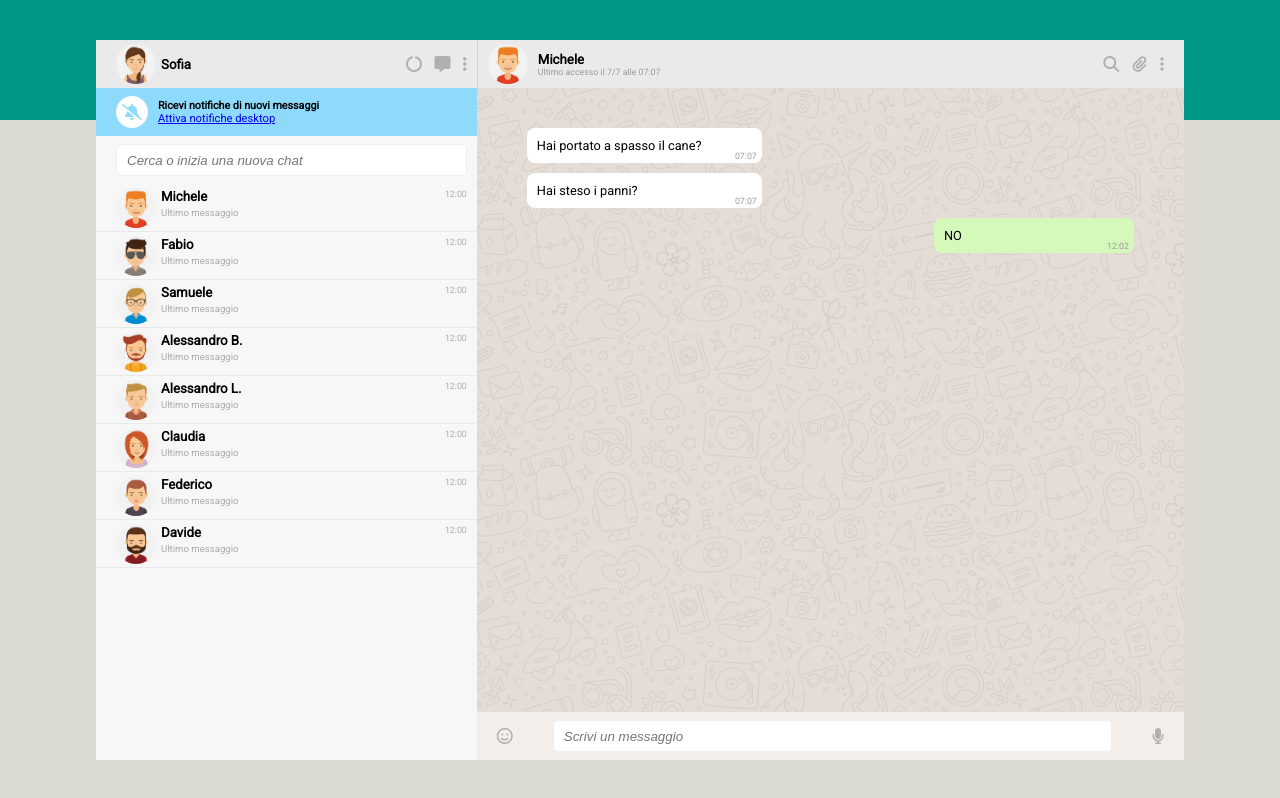
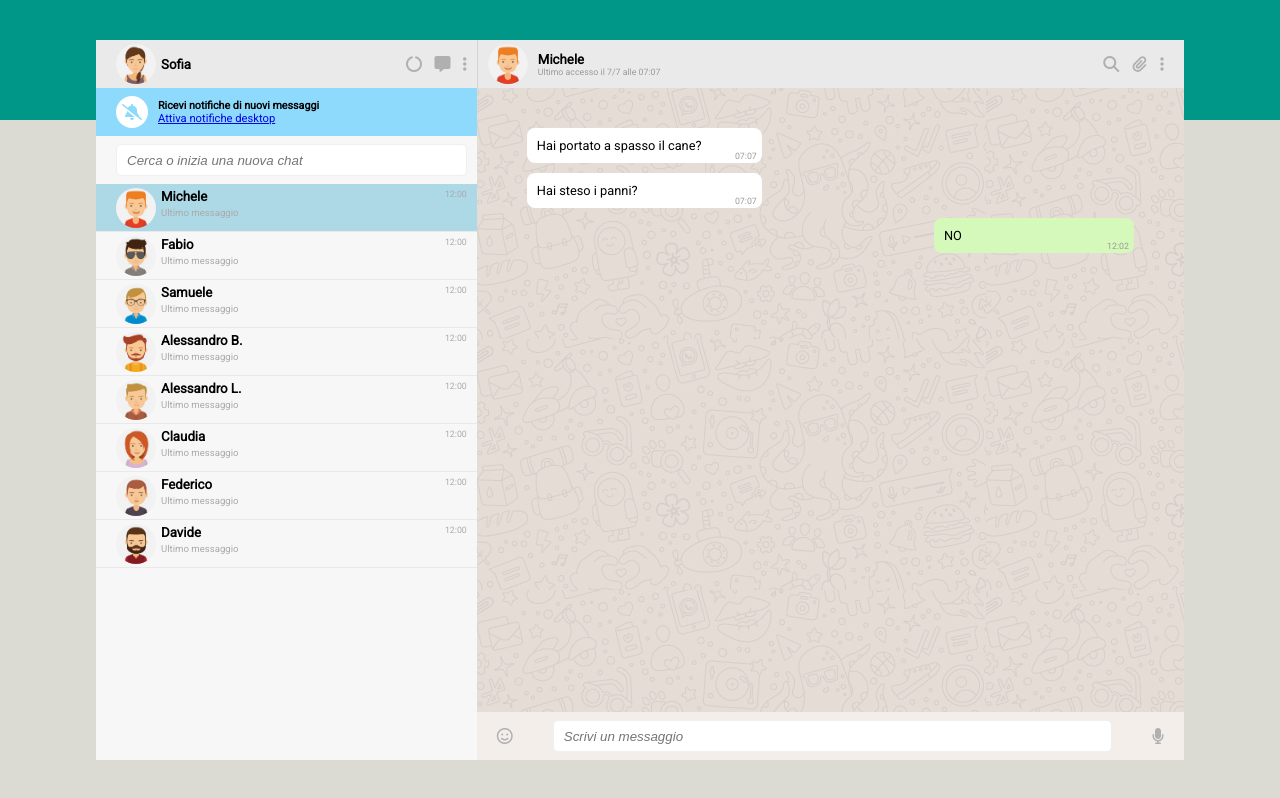
Before and after one commit to ClaudioLeone/vue-boolzapp, a plain HTML site: page index.html in a window 1280 px wide. Drawn offline with nearby package versions, Linux system fonts and the light colour scheme.

Commit message:
Implemented active contact bg color updating on contact click

```diff
--- a/CSS/style.css
+++ b/CSS/style.css
@@ -140,11 +140,14 @@ body {
     align-items: center;
 }
 
-.sel-contact {
+.contact-elem {
     justify-content: flex-start;
     align-items: center;
     border-bottom: 1px solid #e9e9e9;
-    /* background-color: white; */
+}
+
+.contact-elem.sel-contact {
+    background-color: lightblue;
 }
 
 .contact {
--- a/index.html
+++ b/index.html
@@ -48,7 +48,7 @@
                     </div>
 
                     <div class="contacts-col">
-                        <div class="sel-contact sidebar-left-padding flex bars-height" v-for="(contact, index) in contacts" @click="activeIndexUpdate(index)">
+                        <div class="contact-elem sidebar-left-padding flex bars-height" v-for="(contact, index) in contacts" @click="activeIndexUpdate(index)" :class="index === activeIndex ? 'sel-contact' : ''">
                             <img class="contacts-avatar" :src="`img/avatar${contact.avatar}.jpg`" alt="avt_1">
                             <div class="contact-info flex d-column">
                                 <h5 class="contact-name">{{ contact.name }}</h5>
```
